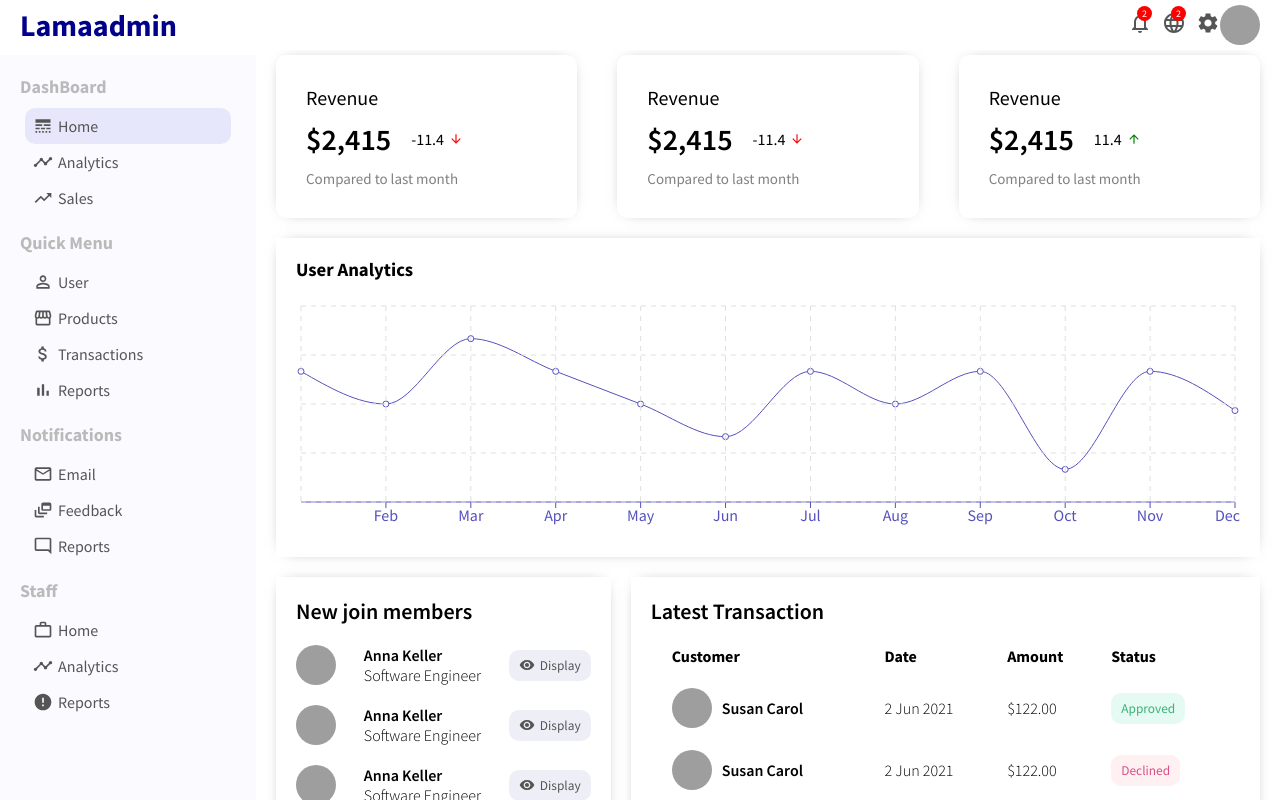
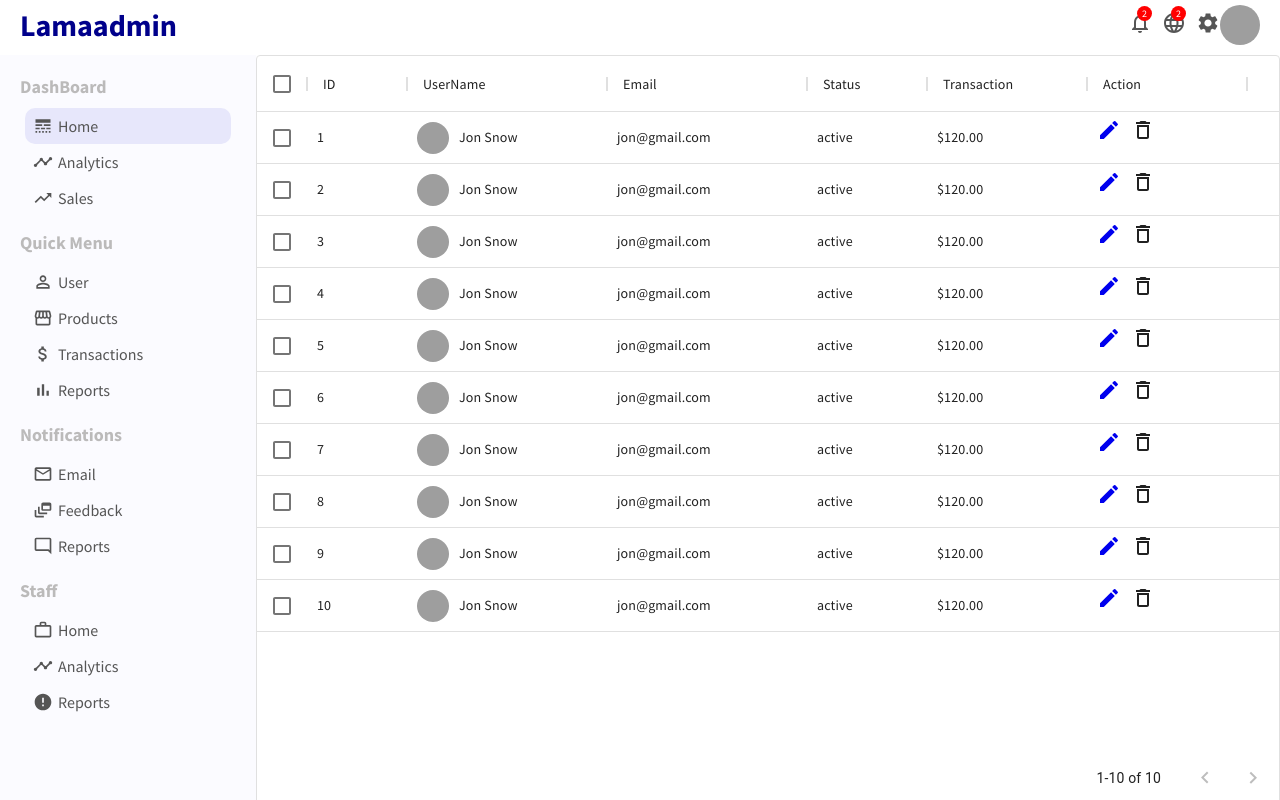
Before and after one commit to Sarman7105/Admin-panel, a React (Create React App) app: page /users in a window 1280 px wide. Shown: the top 800 px of the page. Built offline with nearby package versions, Linux system fonts and the light colour scheme; grey boxes are pictures that could not be loaded.

Commit message:
user list added

```diff
--- a/package.json
+++ b/package.json
@@ -4,6 +4,7 @@
   "private": true,
   "dependencies": {
     "@material-ui/core": "^4.11.4",
+    "@material-ui/data-grid": "^4.0.0-alpha.33",
     "@material-ui/icons": "^4.11.2",
     "@testing-library/jest-dom": "^5.14.1",
     "@testing-library/react": "^11.2.7",
--- a/src/App.js
+++ b/src/App.js
@@ -1,16 +1,30 @@
 import Home from "./Component/Pages/Home/Home";
 import Sidebar from "./Component/Sidebar/Sidebar";
 import Topbar from "./Component/topbar/Topbar";
+import {
+  BrowserRouter as Router,
+  Switch,
+  Route
+} from "react-router-dom";
+import UserList from "./Component/Pages/UserList/UserList";
 
 function App() {
   return (
-    <div>
+    <Router>
       <Topbar/>
       <div className="container">
         <Sidebar />
-        <Home/>
+        <Switch>
+          <Route exact path="/">
+            <Home/>
+          </Route>
+          <Route path="/users">
+            <UserList/>
+          </Route>
+        </Switch>
+
       </div>
-    </div>
+    </Router>
   );
 }
 
--- a/src/Component/Pages/UserList/UserList.css
+++ b/src/Component/Pages/UserList/UserList.css
@@ -0,0 +1,23 @@
+.userList{
+    flex: 4;
+}
+
+.userListUser{
+    display: flex;
+    align-items: center;
+}
+.userListImg{
+    width: 32px;
+    height: 32px;
+    border-radius: 50%;
+    object-fit: cover;
+    margin-right: 10px;
+}
+
+
+.userListIcon{
+    margin-right: 10px;
+    align-items: center !important;
+    justify-content:space-around;
+    cursor: pointer;
+}
--- a/src/Component/Pages/UserList/UserList.js
+++ b/src/Component/Pages/UserList/UserList.js
@@ -1,12 +1,68 @@
 import React from 'react';
-import './UserList.css'
+import './UserList.css';
+import { DataGrid } from '@material-ui/data-grid';
+import { Edit, DeleteOutline } from '@material-ui/icons';
+import { userRows } from '../../../DummyData'
+import {Link} from 'react-router-dom'
+const columns = [
+	{
+		field: 'id',
+		headerName: 'ID',
+		width: 100
+	},
+	{
+		field: 'user',
+		headerName: 'UserName',
+        width: 200,
+        renderCell: (params) => {
+            return (
+                <div className="userListUser">
+                    <img className="userListImg" src={params.row.avatar} alt="" />
+                    {params.row.userName}
+                </div>
+            )
+        }
+	},
+	{
+		field: 'email',
+		headerName: 'Email',
+		width: 200
+	},
+	{
+		field: 'status',
+		headerName: 'Status',
+		width: 120
+	},
+	{
+		field: 'transaction',
+		headerName: 'Transaction',
+        width: 160,
+	},
+	{
+		field: 'action',
+		headerName: 'Action',
+        width: 160,
+        renderCell: (params) => {
+            return (
+                <div className="userListButtonContainer">
+                    <Link to={ "user/"+params.row.id}>
+                        <Edit className="userListIcon" />
+                    </Link>
+                    <DeleteOutline className="userListIcon"/>
+                </div>
+           )
+        }
+	}
+];
+
+
 
 const UserList = () => {
-    return (
-        <div className="userList">
-            UserList
-        </div>
-    );
+	return (
+		<div className="userList">
+			<DataGrid rows={userRows} columns={columns} pageSize={10} disableSelectionOnClick checkboxSelection />
+		</div>
+	);
 };
 
 export default UserList;
--- a/src/DummyData.js
+++ b/src/DummyData.js
@@ -48,3 +48,96 @@ export const userData = [
 		'Active User': 2800
 	}
 ];
+
+export const userRows = [
+	{
+		id: 1,
+		userName: 'Jon Snow',
+		avatar:
+			'https://images.pexels.com/photos/1152994/pexels-photo-1152994.jpeg?auto=compress&cs=tinysrgb&dpr=2&w=500',
+		email: 'jon@gmail.com',
+		status: 'active',
+		transaction: '$120.00'
+	},
+	{
+		id: 2,
+		userName: 'Jon Snow',
+		avatar:
+			'https://images.pexels.com/photos/1152994/pexels-photo-1152994.jpeg?auto=compress&cs=tinysrgb&dpr=2&w=500',
+		email: 'jon@gmail.com',
+		status: 'active',
+		transaction: '$120.00'
+	},
+	{
+		id: 3,
+		userName: 'Jon Snow',
+		avatar:
+			'https://images.pexels.com/photos/1152994/pexels-photo-1152994.jpeg?auto=compress&cs=tinysrgb&dpr=2&w=500',
+		email: 'jon@gmail.com',
+		status: 'active',
+		transaction: '$120.00'
+	},
+	{
+		id: 4,
+		userName: 'Jon Snow',
+		avatar:
+			'https://images.pexels.com/photos/1152994/pexels-photo-1152994.jpeg?auto=compress&cs=tinysrgb&dpr=2&w=500',
+		email: 'jon@gmail.com',
+		status: 'active',
+		transaction: '$120.00'
+	},
+	{
+		id: 5,
+		userName: 'Jon Snow',
+		avatar:
+			'https://images.pexels.com/photos/1152994/pexels-photo-1152994.jpeg?auto=compress&cs=tinysrgb&dpr=2&w=500',
+		email: 'jon@gmail.com',
+		status: 'active',
+		transaction: '$120.00'
+	},
+	{
+		id: 6,
+		userName: 'Jon Snow',
+		avatar:
+			'https://images.pexels.com/photos/1152994/pexels-photo-1152994.jpeg?auto=compress&cs=tinysrgb&dpr=2&w=500',
+		email: 'jon@gmail.com',
+		status: 'active',
+		transaction: '$120.00'
+	},
+	{
+		id: 7,
+		userName: 'Jon Snow',
+		avatar:
+			'https://images.pexels.com/photos/1152994/pexels-photo-1152994.jpeg?auto=compress&cs=tinysrgb&dpr=2&w=500',
+		email: 'jon@gmail.com',
+		status: 'active',
+		transaction: '$120.00'
+	},
+	{
+		id: 8,
+		userName: 'Jon Snow',
+		avatar:
+			'https://images.pexels.com/photos/1152994/pexels-photo-1152994.jpeg?auto=compress&cs=tinysrgb&dpr=2&w=500',
+		email: 'jon@gmail.com',
+		status: 'active',
+		transaction: '$120.00'
+	},
+	{
+		id: 9,
+		userName: 'Jon Snow',
+		avatar:
+			'https://images.pexels.com/photos/1152994/pexels-photo-1152994.jpeg?auto=compress&cs=tinysrgb&dpr=2&w=500',
+		email: 'jon@gmail.com',
+		status: 'active',
+		transaction: '$120.00'
+	},
+	{
+		id: 10,
+		userName: 'Jon Snow',
+		avatar:
+			'https://images.pexels.com/photos/1152994/pexels-photo-1152994.jpeg?auto=compress&cs=tinysrgb&dpr=2&w=500',
+		email: 'jon@gmail.com',
+		status: 'active',
+		transaction: '$120.00'
+	}
+];
```
Also changed, not shown: 1 other file (tests, documents, lock files or other folders).
